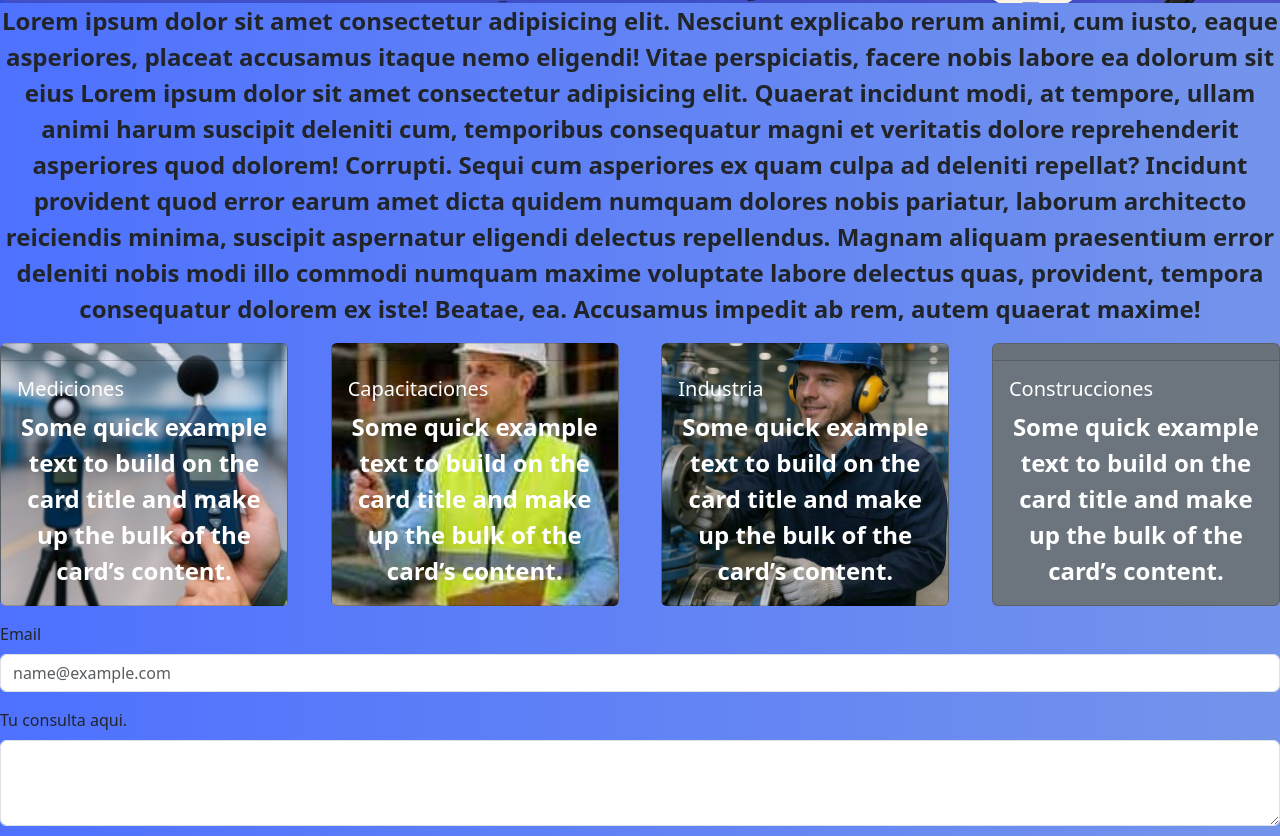
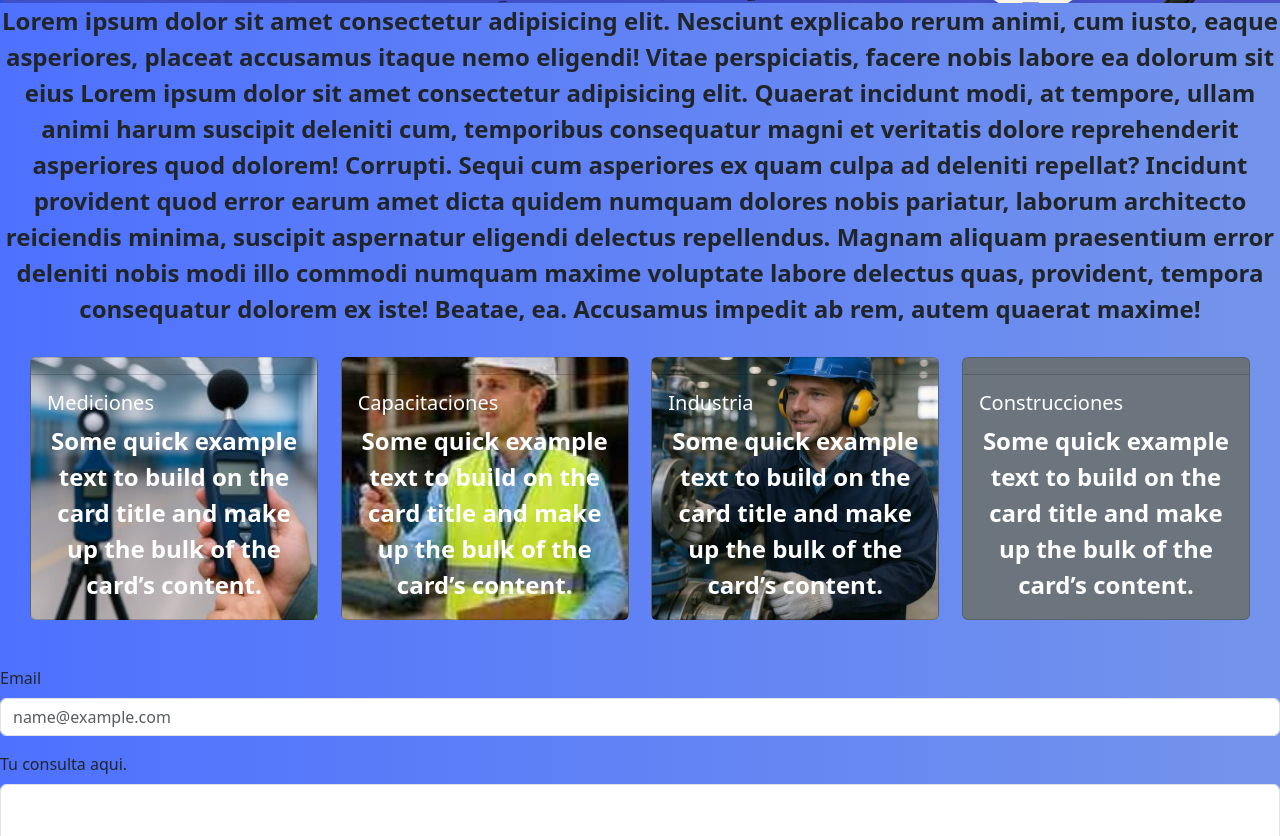
Before and after one commit to Lerech/ConsultoraLyF, a plain HTML site: page index.html in a window 1280 px wide. Shown: the part 409-1245 px from the top of the page. Drawn offline with nearby package versions, Linux system fonts and the light colour scheme.

```diff
--- a/index.html
+++ b/index.html
@@ -58,7 +58,7 @@
             provident, tempora consequatur dolorem ex iste! Beatae, ea. Accusamus impedit ab rem, autem quaerat maxime!
         </p>
     </div>
-    <section class="cards-container">
+    <section class="cards-container cartas">
         <div class="card text-bg-secondary mb-3 cards cardmed" style="max-width: 18rem;">
             <div class="card-header"></div>
             <div class="card-body">
--- a/sass/style.scss
+++ b/sass/style.scss
@@ -73,6 +73,9 @@
     background-repeat: no-repeat;
 }
 
+.cartas{
+    margin: 30px;
+}
 .cardmed{
 
     background-image: url(../img/mediciones1.jpeg);
```
Also changed, not shown: css/style.css, 1 other file.
